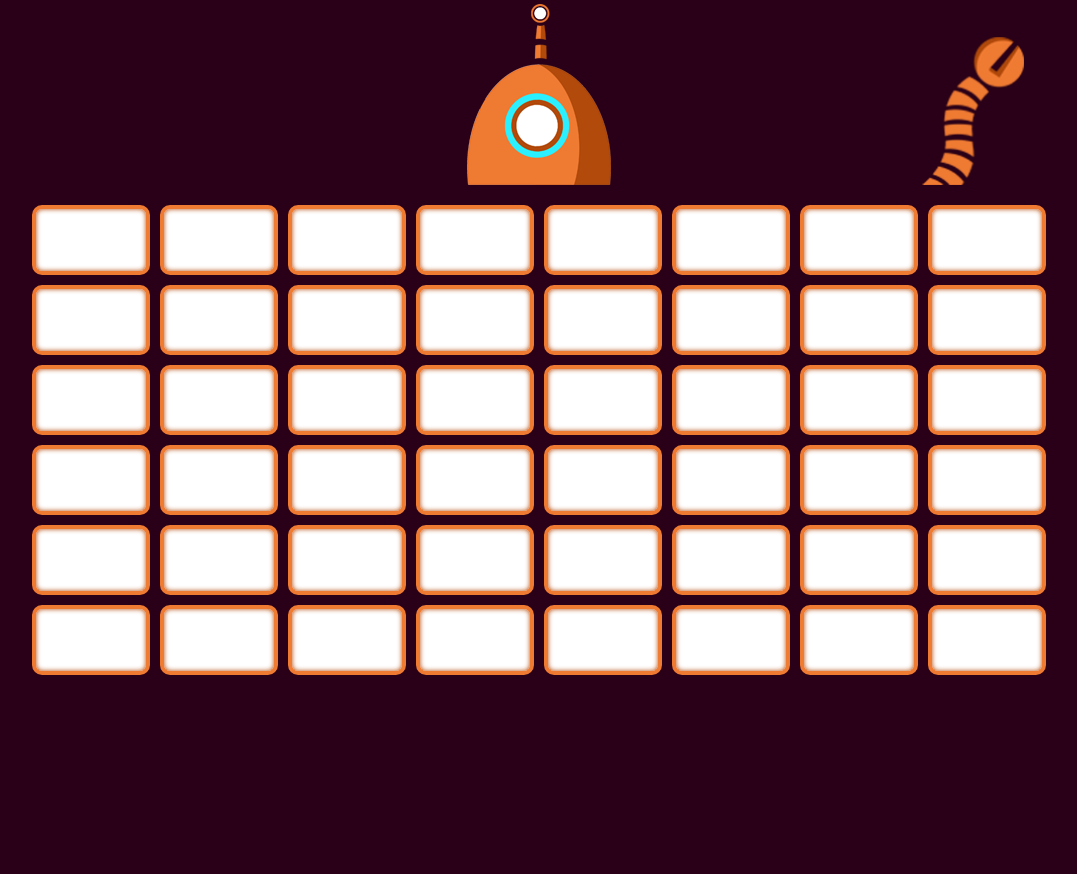
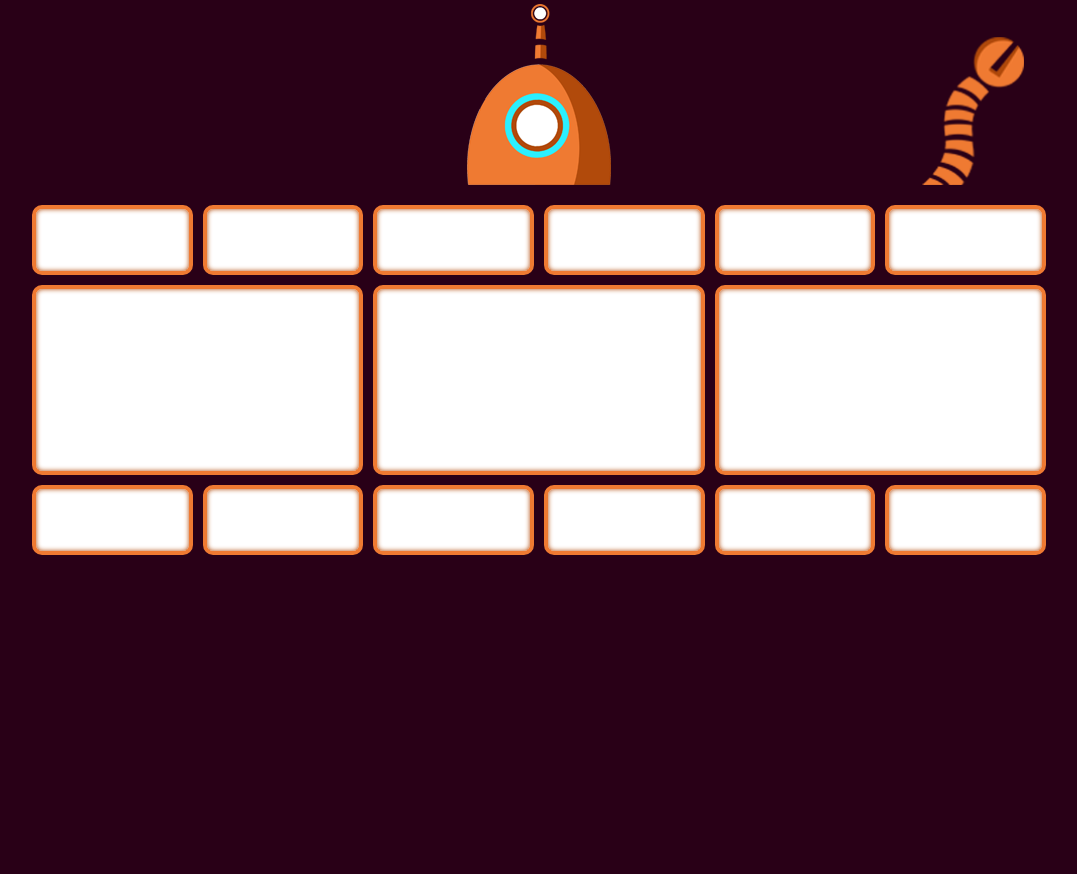
Before and after one commit to codingmason/nero8080, a Sinatra app: page / in a window 1280 px wide. Shown: the part 208-1082 px from the top of the page, without its empty margins (101-1178 px from the left). Run offline with Sinatra, Linux system fonts and the light colour scheme; some libraries are stand-ins or nearby versions.

Commit message:
begin to change layout of robot body

```diff
--- a/app/views/index.erb
+++ b/app/views/index.erb
@@ -17,70 +17,28 @@
 </div>
 
   <div id="sample-board">
-    <div class="row ">
+    <div class="row height-80">
       <div class="item">1</div>
       <div class="item">2</div>
       <div class="item">3</div>
       <div class="item">4</div>
-      <div class="item">5</div>
+      <div class="item">4</div>
       <div class="item">6</div>
-      <div class="item">7</div>
-      <div class="item">8</div>
     </div>
 
-    <div class="row">
+    <div class="row height-200">
+      <div class="item">1</div>
+      <div class="item">2</div>
+      <div class="item">3</div>
+    </div>
+
+    <div class="row height-80">
       <div class="item">1</div>
       <div class="item">2</div>
       <div class="item">3</div>
       <div class="item">4</div>
-      <div class="item">5</div>
+      <div class="item">4</div>
       <div class="item">6</div>
-      <div class="item">7</div>
-      <div class="item">8</div>
-    </div>
-
-    <div class="row">
-      <div class="item">1</div>
-      <div class="item">2</div>
-      <div class="item">3</div>
-      <div class="item">4</div>
-      <div class="item">5</div>
-      <div class="item">6</div>
-      <div class="item">7</div>
-      <div class="item">8</div>
-    </div>
-
-    <div class="row">
-      <div class="item">1</div>
-      <div class="item">2</div>
-      <div class="item">3</div>
-      <div class="item">4</div>
-      <div class="item">5</div>
-      <div class="item">6</div>
-      <div class="item">7</div>
-      <div class="item">8</div>
-    </div>
-
-    <div class="row">
-      <div class="item">1</div>
-      <div class="item">2</div>
-      <div class="item">3</div>
-      <div class="item">4</div>
-      <div class="item">5</div>
-      <div class="item">6</div>
-      <div class="item">7</div>
-      <div class="item">8</div>
-    </div>
-
-    <div class="row">
-      <div class="item">1</div>
-      <div class="item">2</div>
-      <div class="item">3</div>
-      <div class="item">4</div>
-      <div class="item">5</div>
-      <div class="item">6</div>
-      <div class="item">7</div>
-      <div class="item">8</div>
     </div>
 
   </div>
--- a/public/css/application.css
+++ b/public/css/application.css
@@ -41,9 +41,16 @@
 .row {
   display: flex;
   margin: 0px 10%;
-  height: 80px;
   justify-content: space-around;
   border-radius: 15px;
+}
+
+.height-80 {
+  height: 80px
+}
+
+.height-200 {
+  height: 200px
 }
 
 
@@ -54,6 +61,7 @@
 .text-container {
   text-align: center;
   margin: 0px auto;
+
 }
 
 
```
Also changed, not shown: Gemfile.lock.
